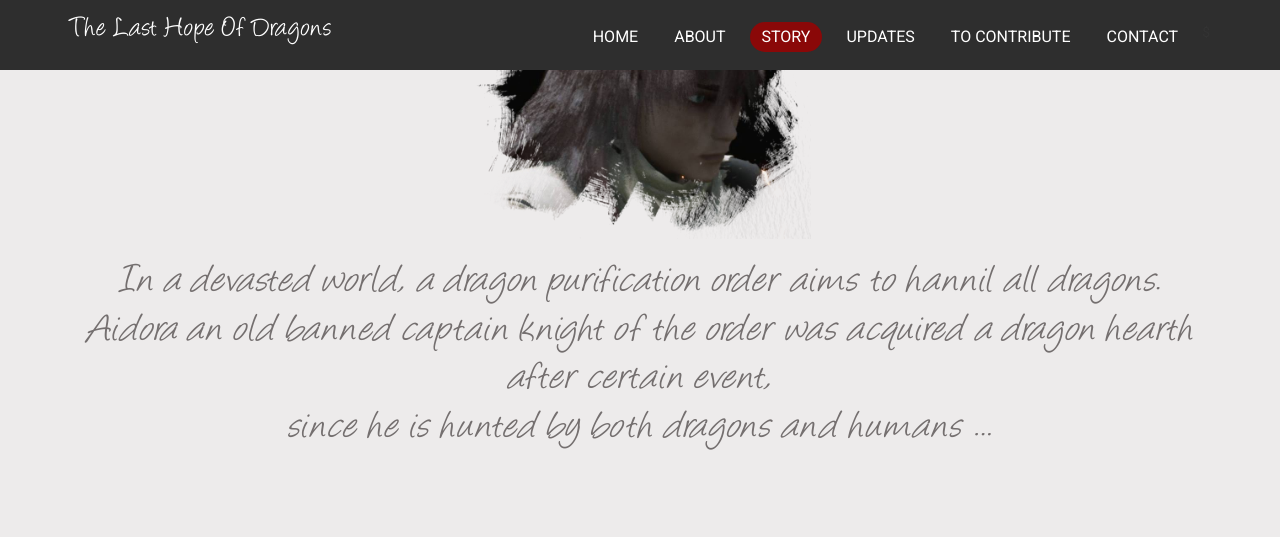
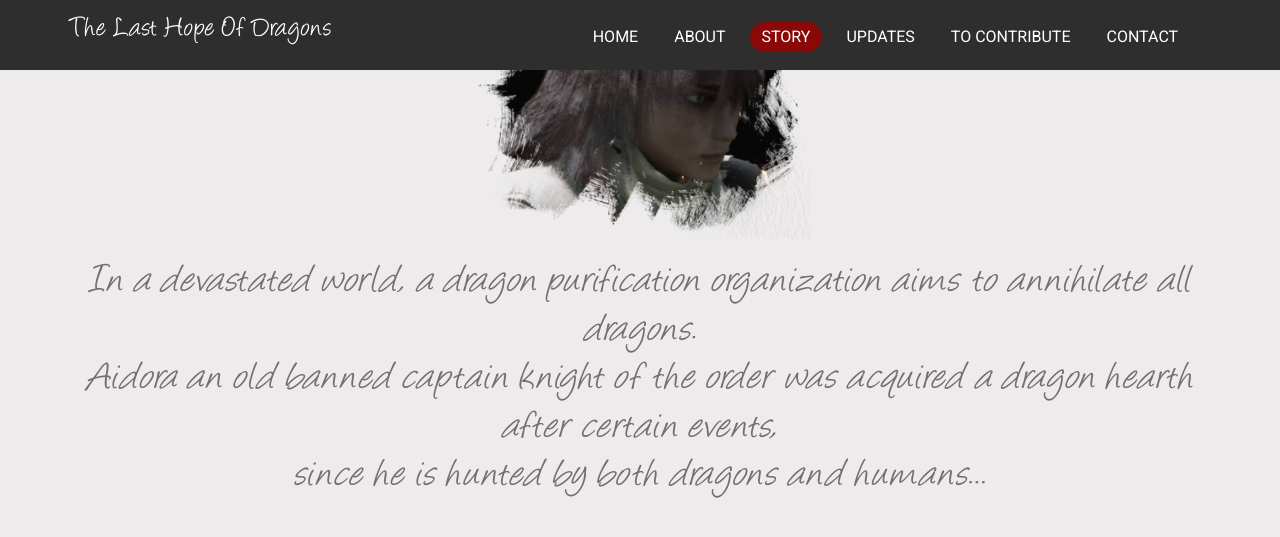
Before and after one commit to Dynamique-Zak/LastHopeOfDragons, a Jekyll site: the page built from index.html, in a window 1280 px wide and 900 px high, scrolled down 1403 px, cut to the strip 0-544 px from the top of the window. Shown: the top 537 px of the strip. Built offline with Jekyll 4.4.1, drawn with Linux system fonts in a browser that asks for light colours; some of the changed text lies outside the part shown.

Commit message:
Update index.html

```diff
--- a/index.html
+++ b/index.html
@@ -33,9 +33,9 @@ layout: default
       <div class="row bm-remove animate" data-anim-type="fadeInLeft">
         <div class="col-md-12">
           <center><img src="{{ site.baseurl }}/assets/img/aidora_face.png" style="width: 30%" alt=""></center>
-          <h2><em>In a devasted world, a dragon purification order aims to hannil all dragons.
-          <br>Aidora an old banned captain knight of the order was acquired a dragon hearth after certain event,
-          <br><center>since he is hunted by both dragons and humans ...</center></em></h2>
+          <h2><em>In a devastated world, a dragon purification organization aims to annihilate all dragons.
+          <br>Aidora an old banned captain knight of the order was acquired a dragon hearth after certain events,
+          <br><center>since he is hunted by both dragons and humans...</center></em></h2>
           </div>
         </div>
       </div>
```
Also changed, not shown: other parts of index.html (+1 -1 lines).
